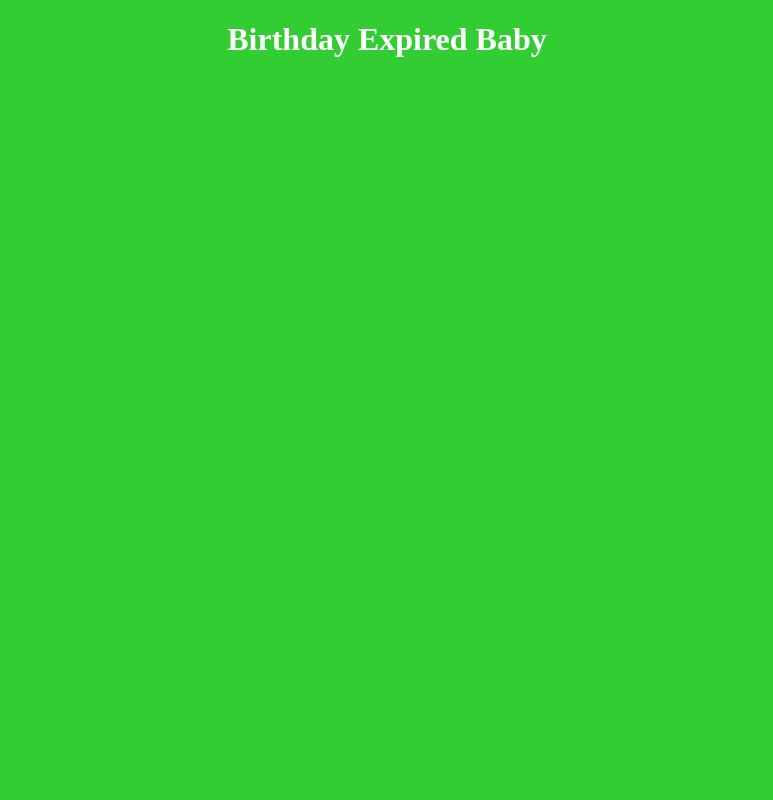
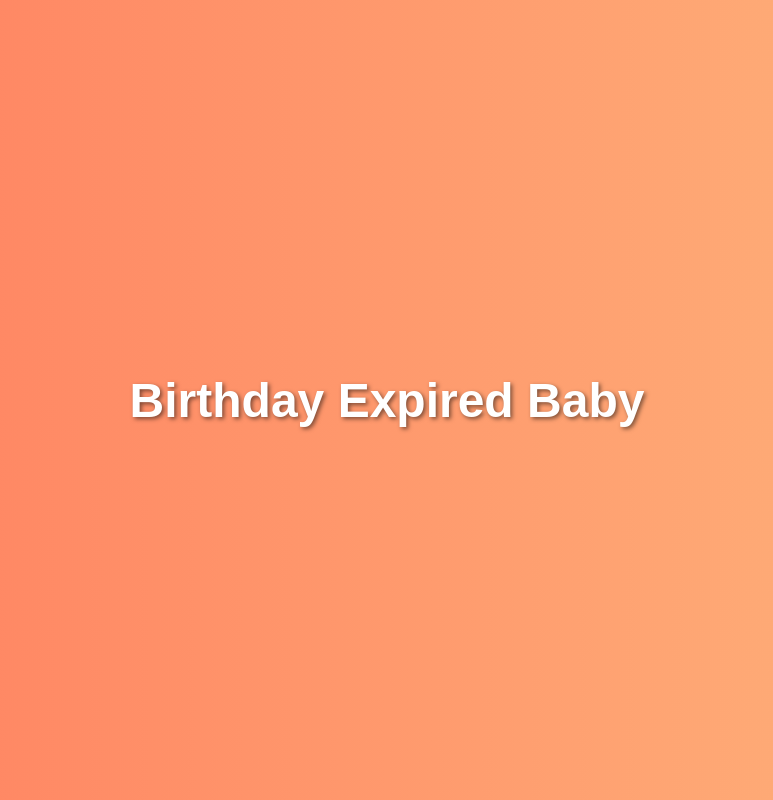
Before and after one commit to czabhishek699/BIRTHDAY, a plain HTML site: page index.html in a window 1280 px wide. Shown: the whole page, without its empty margins (253-1026 px from the left). Drawn offline with Linux system fonts and the light colour scheme.

Commit message:
Update index.html

```diff
--- a/index.html
+++ b/index.html
@@ -1,8 +1,28 @@
 <!DOCTYPE html>
+<html lang="en">
 <head>
-  <title>Birthday</title>
+    <meta charset="UTF-8">
+    <meta name="viewport" content="width=device-width, initial-scale=1.0">
+    <title>Birthday Expired Baby</title>
+    <style>
+        body {
+            height: 100vh;
+            display: flex;
+            justify-content: center;
+            align-items: center;
+            margin: 0;
+            background: linear-gradient(to right, #ff7e5f, #feb47b); /* Example gradient */
+            font-family: Arial, sans-serif;
+        }
+
+        h1 {
+            color: white;
+            font-size: 3em;
+            text-shadow: 2px 2px 4px rgba(0, 0, 0, 0.5);
+        }
+    </style>
 </head>
-<body style="background-color:limegreen;">
-  <h1 style="color:white;text-align:center;">Birthday Expired Baby</h1>
+<body>
+    <h1>Birthday Expired Baby</h1>
 </body>
-</html?
+</html>
```
